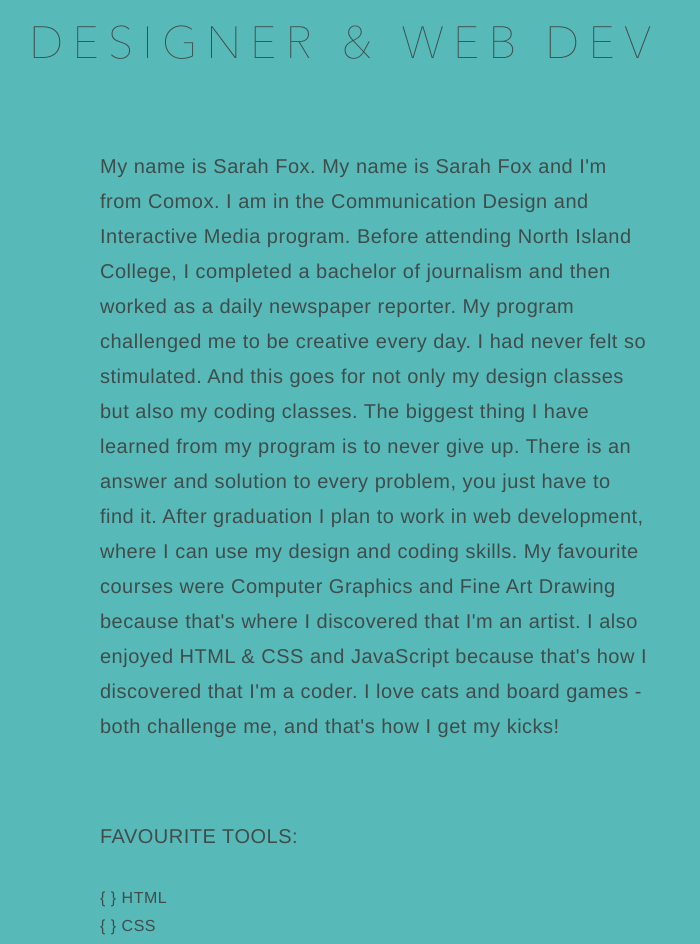
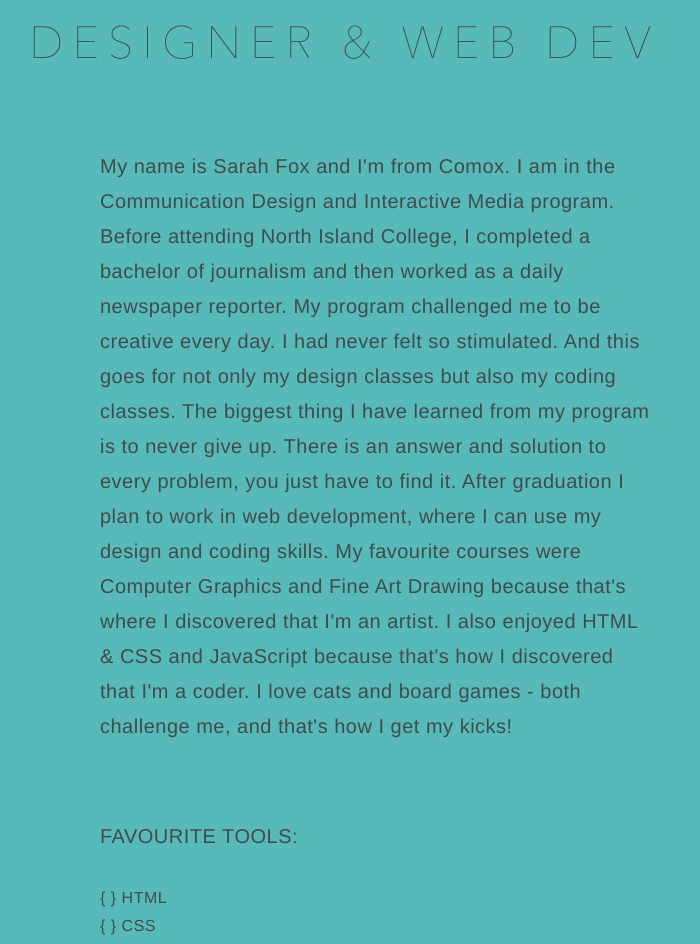
Before and after one commit to lquinn2/Showcase-Website, a website: page Sarah.html in a window 1280 px wide. Shown: the part 637-1581 px from the top of the page, 580-1280 px from the left. Drawn offline with nearby package versions, Linux system fonts and the light colour scheme; a web font is replaced by a local one.

Commit message:
removed duplicated sentence

```diff
--- a/Sarah.html
+++ b/Sarah.html
@@ -62,7 +62,7 @@
     <div class="text-gray blurb">
         <p class="avenir-light text-header-more title">Designer & Web Dev</p>
 
-      <p class="avenir write-up-size para-size margin-for-write-up">My name is Sarah Fox.
+      <p class="avenir write-up-size para-size margin-for-write-up">
         My name is Sarah Fox and I'm from Comox. I am in the Communication Design and Interactive Media program.
         Before attending North Island College, I completed a bachelor of journalism and then worked as a daily
         newspaper reporter. My program challenged me to be creative every day. I had never felt so stimulated.
```
